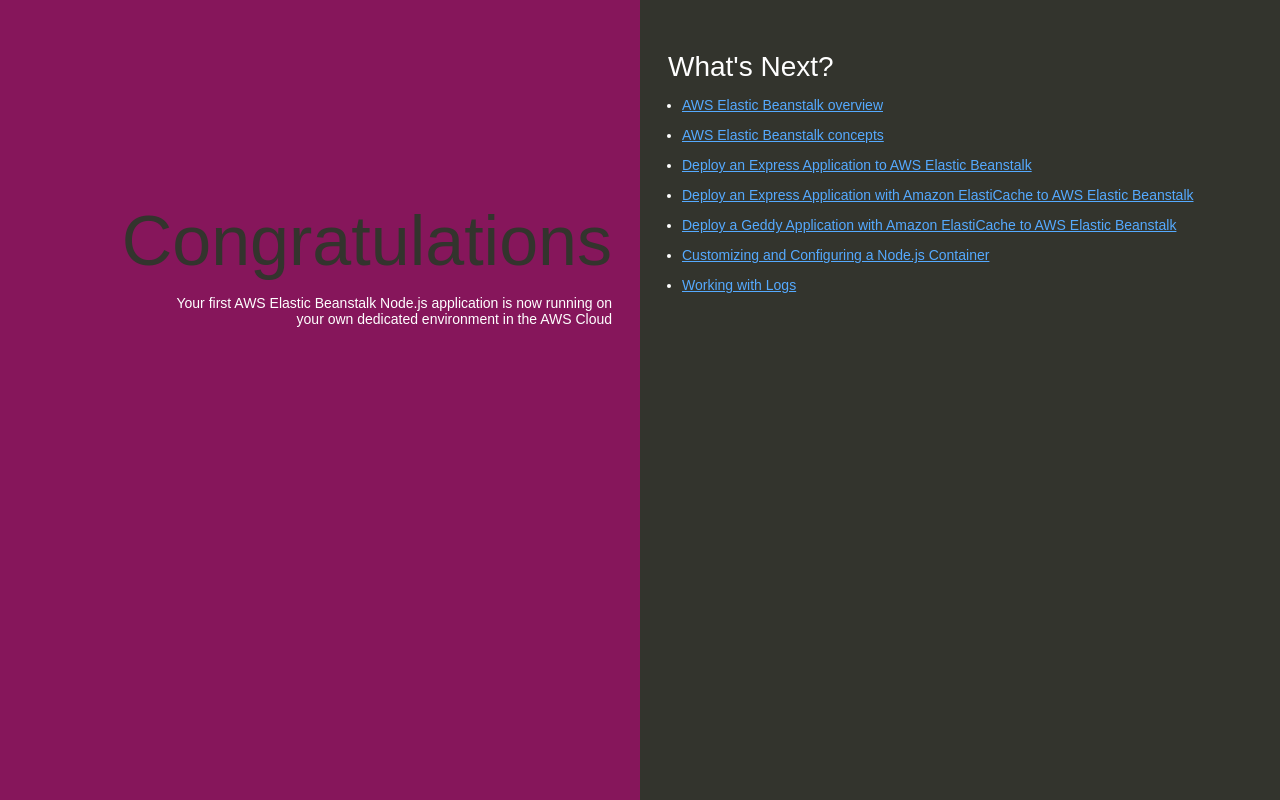
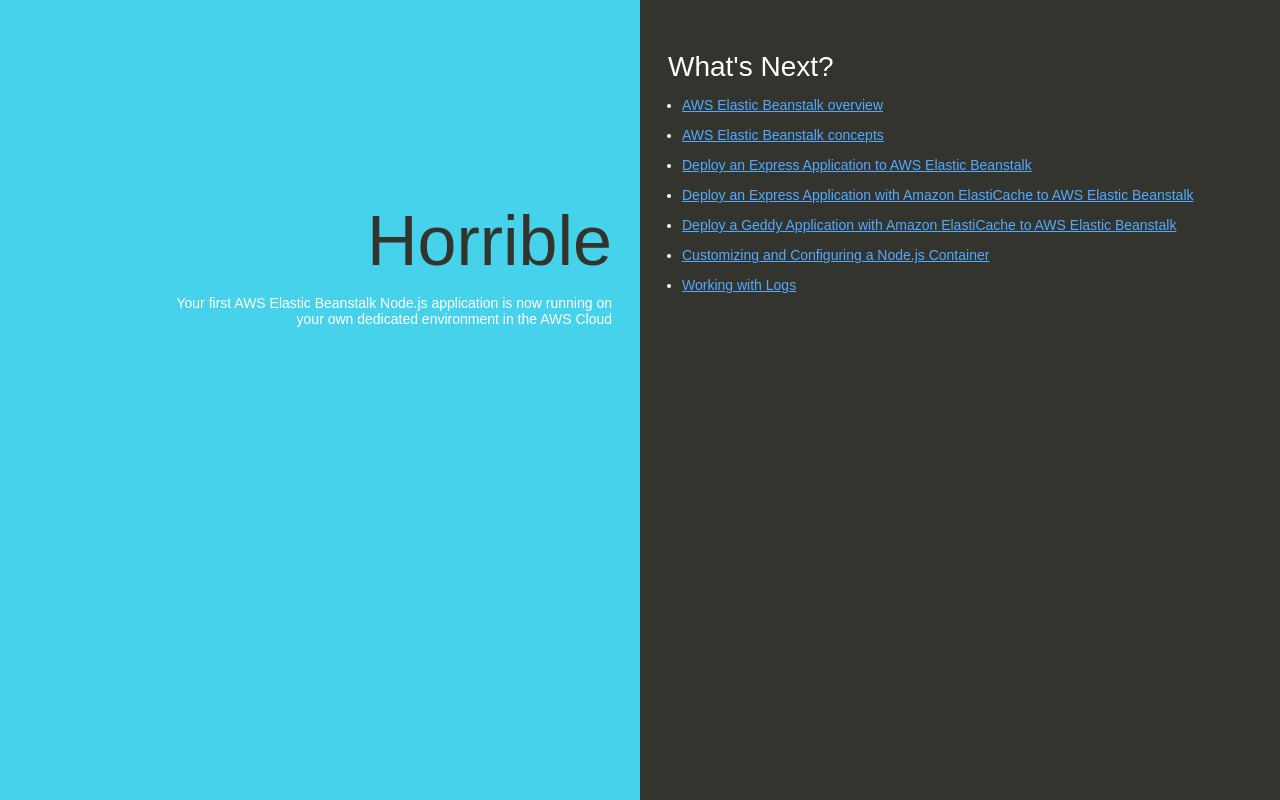
Before and after one commit to duynvm23451/my-nodejs-app, a website: page index.html in a window 1280 px wide. Drawn offline with Linux system fonts and the light colour scheme.

Commit message:
change text

```diff
--- a/index.html
+++ b/index.html
@@ -36,7 +36,7 @@
 
         text-align: right;
         padding-top: 11em;
-        background-color: rgb(134, 22, 91);
+        background-color: rgb(71, 210, 235);
       }
       .textColumn p {
         width: 75%;
@@ -74,7 +74,7 @@
   </head>
   <body>
     <div class="textColumn">
-      <h1>Congratulations</h1>
+      <h1>Horrible</h1>
       <p>
         Your first AWS Elastic Beanstalk Node.js application is now running on
         your own dedicated environment in the AWS Cloud
```
